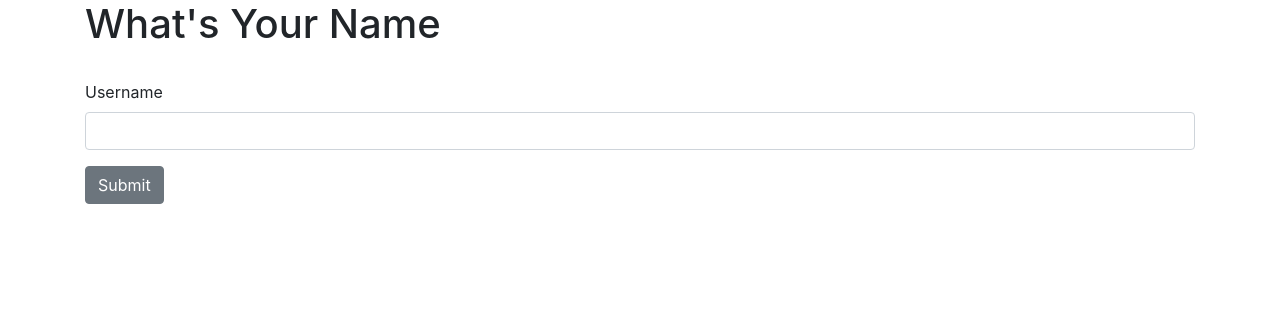
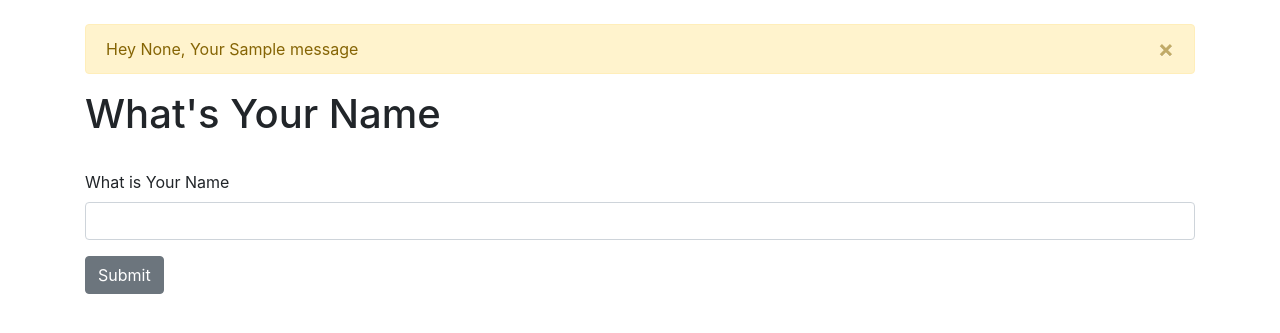
Before and after one commit to Gaurish17sharma/Flask-blog, a Flask app: page /name in a window 1280 px wide. Shown: the part 62-395 px from the top of the page. Run offline with Flask 3, Linux system fonts and the light colour scheme; one stand-in notice (Sample message) is shown.

Commit message:
message flashing

```diff
--- a/home.py
+++ b/home.py
@@ -1,4 +1,4 @@
-from flask import Flask , render_template
+from flask import Flask , render_template , flash
 from nameform import NameForm
 from config import Config
 
@@ -19,12 +19,15 @@ def index():
             'body': 'The Avengers movie was so cool!'
         }
     ]
-    return render_template('index.html' , title ='Home' , users = users, posts = posts)
+    return render_template('index.html' , title ='Home' ,
+                           users = users,
+                           posts = posts)
 
 @app.route('/user/<name>')
 
 def user(name):
-    return render_template('user.html', name = name )
+    return render_template('user.html',
+                           name = name )
 
 
 @app.route('/name' , methods=['GET', 'POST'])
@@ -33,5 +36,9 @@ def name():
     form = NameForm()
     if form.validate_on_submit():
         username = form.username.data
-        form.username.data = None
-    return render_template('name.html', username = username , form=form)
+        form.username.data = ' '
+        flash("Form Submitted Successfully!!!")
+
+    return render_template('name.html',
+                           username = username ,
+                           form=form)
--- a/nameform.py
+++ b/nameform.py
@@ -3,5 +3,5 @@ from wtforms import StringField, PasswordField, SubmitField
 from wtforms.validators import DataRequired
 
 class NameForm(FlaskForm):
-    username = StringField('Username', validators=[DataRequired()])
+    username = StringField('What is Your Name', validators=[DataRequired()])
     submit = SubmitField('Submit')
--- a/templates/name.html
+++ b/templates/name.html
@@ -1,6 +1,17 @@
 {% extends "base.html" %}
 
 {% block content %}
+
+{% for message in get_flashed_messages() %}
+
+  <div class="alert alert-warning alert-dismissible fade show mt-4" role="alert">
+    Hey {{username}}, Your {{message}}
+    <button type="button" class="close" data-dismiss="alert" aria-label="Close">
+      <span aria-hidden="true">&times;</span>
+    </button>
+  </div>
+
+{% endfor %}
 
 {% if username %}
     <h1> hello {{ username }}!!</h1>
```
Also changed, not shown: static/css/style.css (added).
